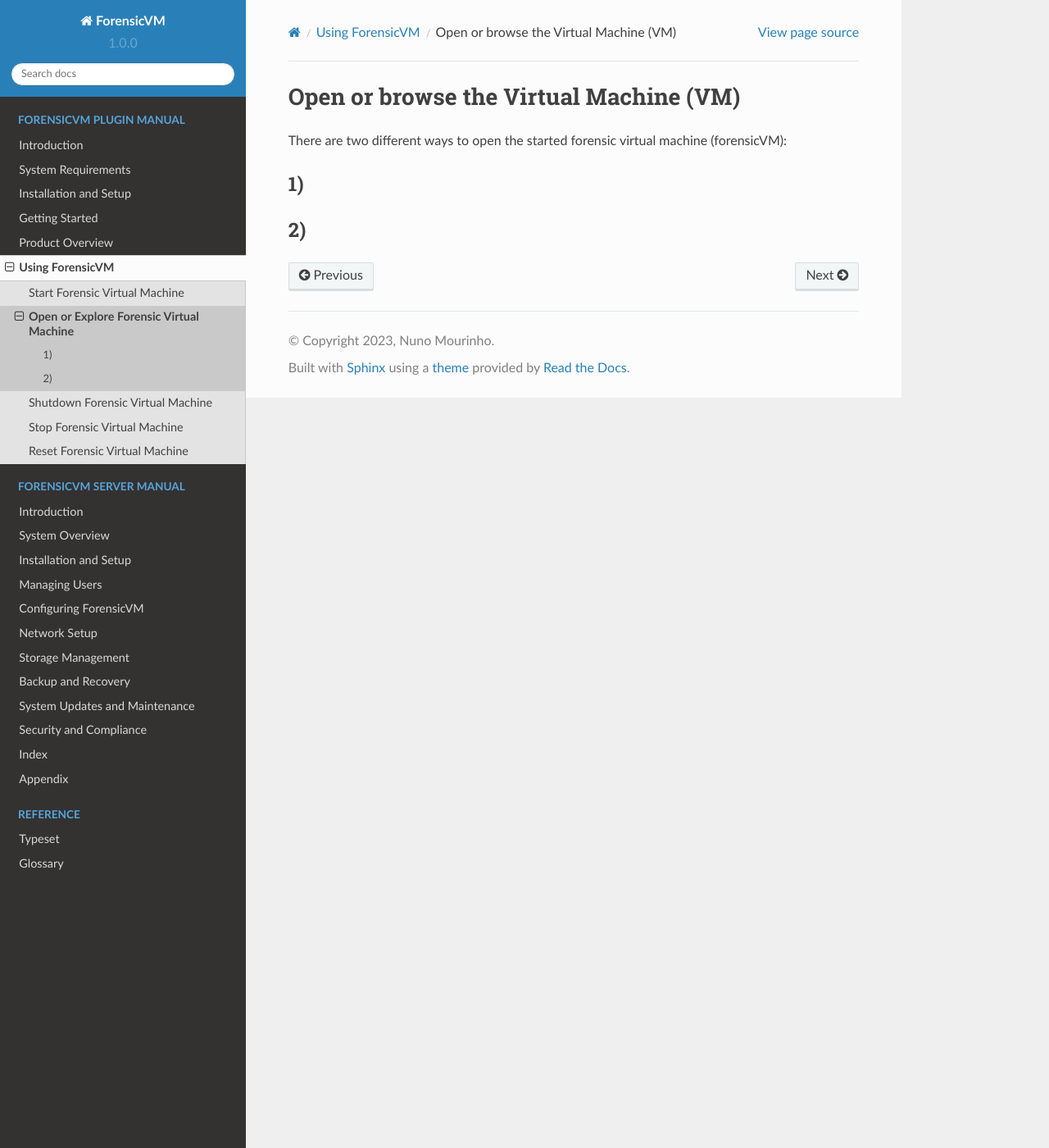
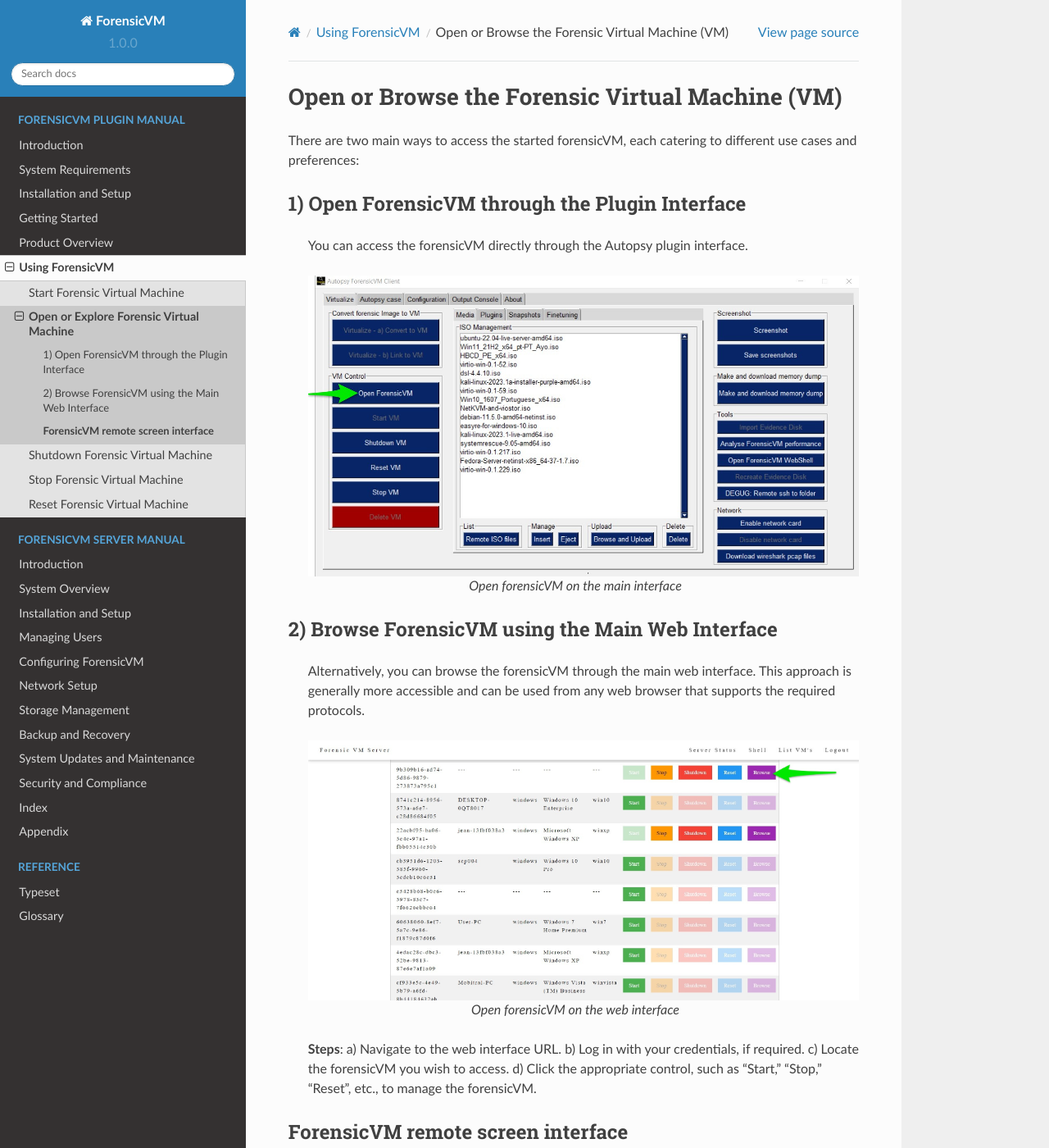
Before and after one commit to nunomourinho/ForensicVMServerAndClientDocs, a Sphinx documentation site: the page built from docs/user/open_vm.rst, in a window 1280 px wide and 1400 px high. Shown: the whole window at 82% size. Built offline with Sphinx 7.4.7 and the Read the Docs theme 2.0.0, drawn with Linux system fonts in a browser that asks for light colours; pages that are not in the unit, such as notebooks, are missing from menus; some of the changed text lies outside the part shown.

Commit message:
Update open_vm.rst

```diff
--- a/docs/user/open_vm.rst
+++ b/docs/user/open_vm.rst
@@ -1,12 +1,45 @@
+Open or Browse the Forensic Virtual Machine (VM)
+===============================================
 
-Open or browse the Virtual Machine (VM)
-=======================================
+There are two main ways to access the started forensicVM, each catering to different use cases and preferences:
 
-There are two different ways to open the started forensic virtual machine (forensicVM):
+1) Open ForensicVM through the Plugin Interface
+-----------------------------------------------
+   You can access the forensicVM directly through the Autopsy plugin interface.
 
-1)
--------------------------------------
+   .. figure:: img/open_vm_0001.jpg
+      :alt: Open forensicVM on the main interface
+      :align: center
+
+      Open forensicVM on the main interface
+
+2) Browse ForensicVM using the Main Web Interface
+-------------------------------------------------
+   Alternatively, you can browse the forensicVM through the main web interface. This approach is generally more accessible and can be used from any web browser that supports the required protocols.
+
+   .. figure:: img/open_vm_0002.jpg
+      :alt: Open forensicVM on the web interface
+      :align: center
+
+      Open forensicVM on the web interface
+
+   **Steps**:
+   a) Navigate to the web interface URL.
+   b) Log in with your credentials, if required.
+   c) Locate the forensicVM you wish to access.
+   d) Click the appropriate control, such as "Start," "Stop," "Reset", etc., to manage the forensicVM.
 
 
-2)
--------------------------------------
+**ForensicVM remote screen interface**
+---------------------------------------
+   An example of the forensic image converted to a forensicVM
+
+   .. figure:: img/open_vm_0003.jpg
+      :alt: Open forensicVM main screen
+      :align: center
+
+      Open forensicVM main screen on the web interface
+
+
+**Summary**:
+Both methods provide control over the forensicVM, allowing you to perform a variety of tasks like starting, stopping, resetting, and more. Choosing between the plugin interface and the web interface depends on your specific needs, available tools, and personal preferences.
```
